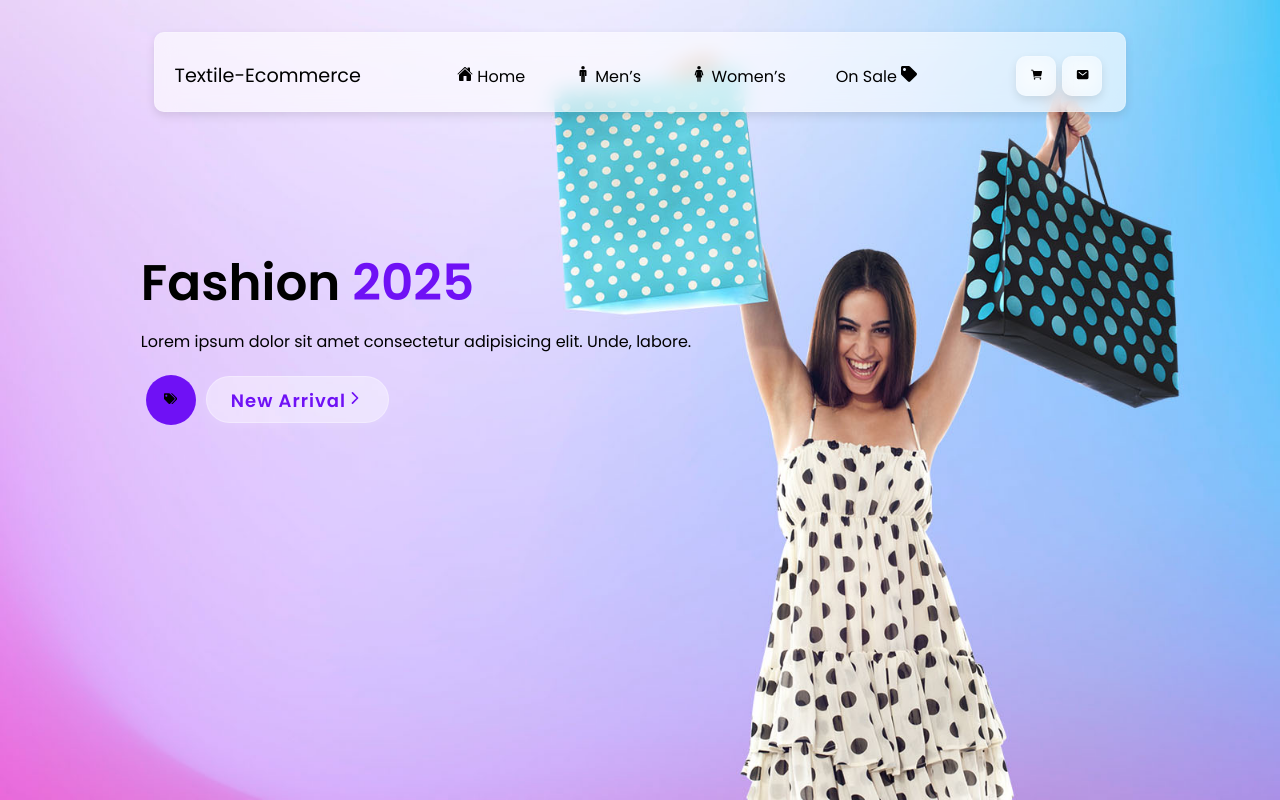
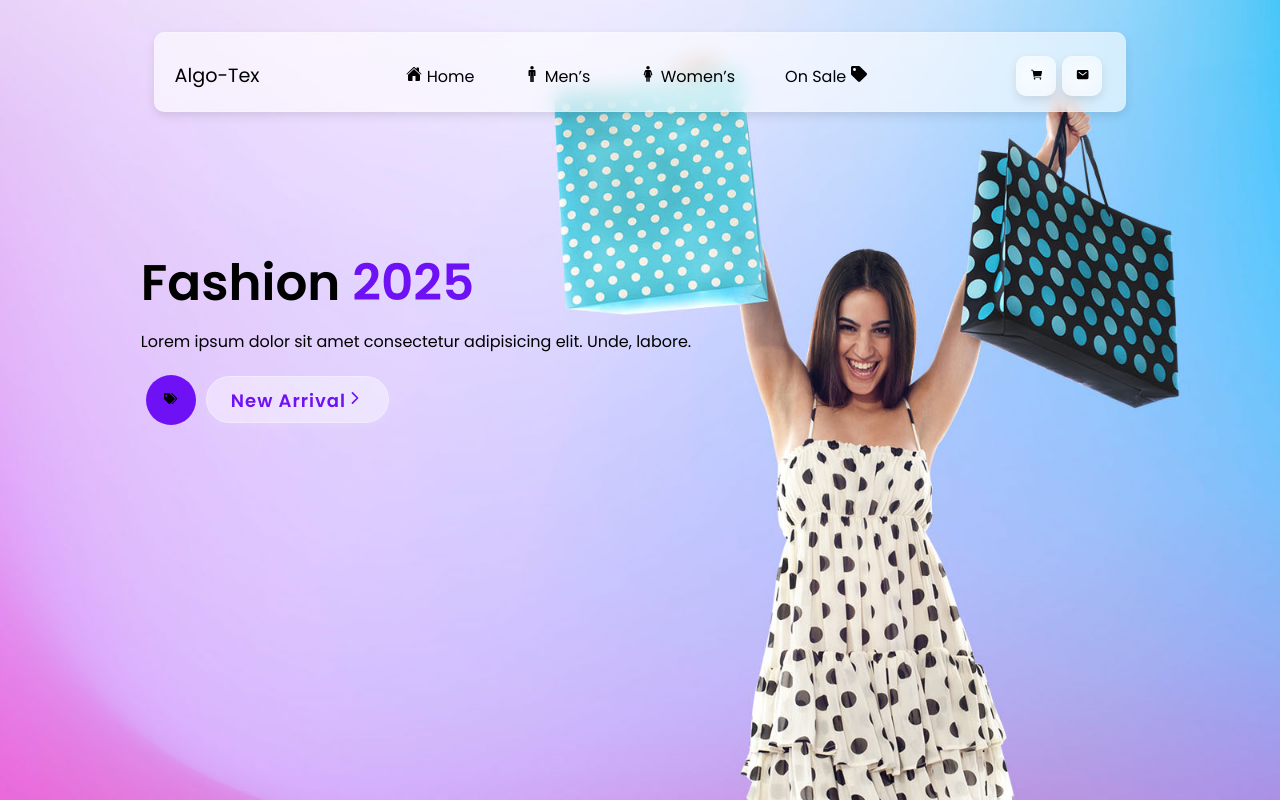
Before and after one commit to priyabahrathi/Textile-Ecommerce, a React (Vite) app: page / in a window 1280 px wide. Built offline with nearby package versions, Linux system fonts and the light colour scheme.

Commit message:
change title

```diff
--- a/src/Master.tsx
+++ b/src/Master.tsx
@@ -6,10 +6,11 @@ import Brand from "./components/pages/Brand/Brand";
 import Header from "./components/pages/Header";
 import Hero from "./components/pages/Hero";
 import Arrival from "./components/pages/arrival";
-import Footer from "./components/pages/footer";
+
 import Sample from "./components/pages/head/sample";
 import { IonApp, IonPage } from "@ionic/react";
 import "./Master.css"
+import Footer from "./components/pages/Footer/Footer";
 
 
 const Master: React.FC = () => {
@@ -28,7 +29,7 @@ const Master: React.FC = () => {
           <Arrival />
           <Product />
           <Brand />
-          <Footer />
+          {/* <Footer /> */}
     </>
   );
 };
--- a/src/components/pages/Header.tsx
+++ b/src/components/pages/Header.tsx
@@ -137,7 +137,7 @@ const Header: React.FC = () => {
         <header className="ion-padding head">
           <div className="container">
             <div className="nav-item">
-              <h3>Textile-Ecommerce</h3>
+              <h3>Algo-Tex</h3>
 
               {isMediumScreen ? (
                 <IonMenuButton menu="main-menu" className="menu-icon" />
```
